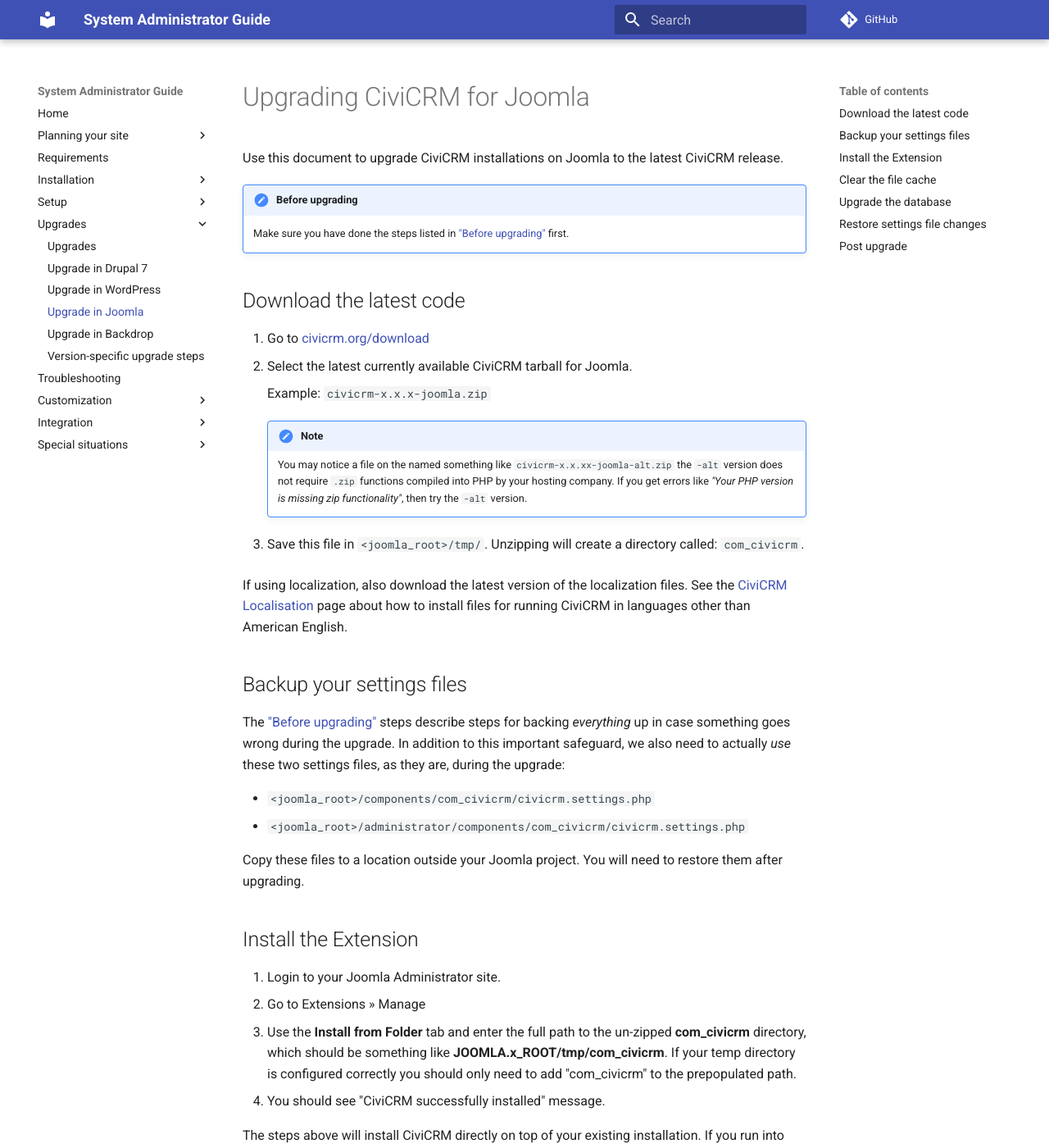
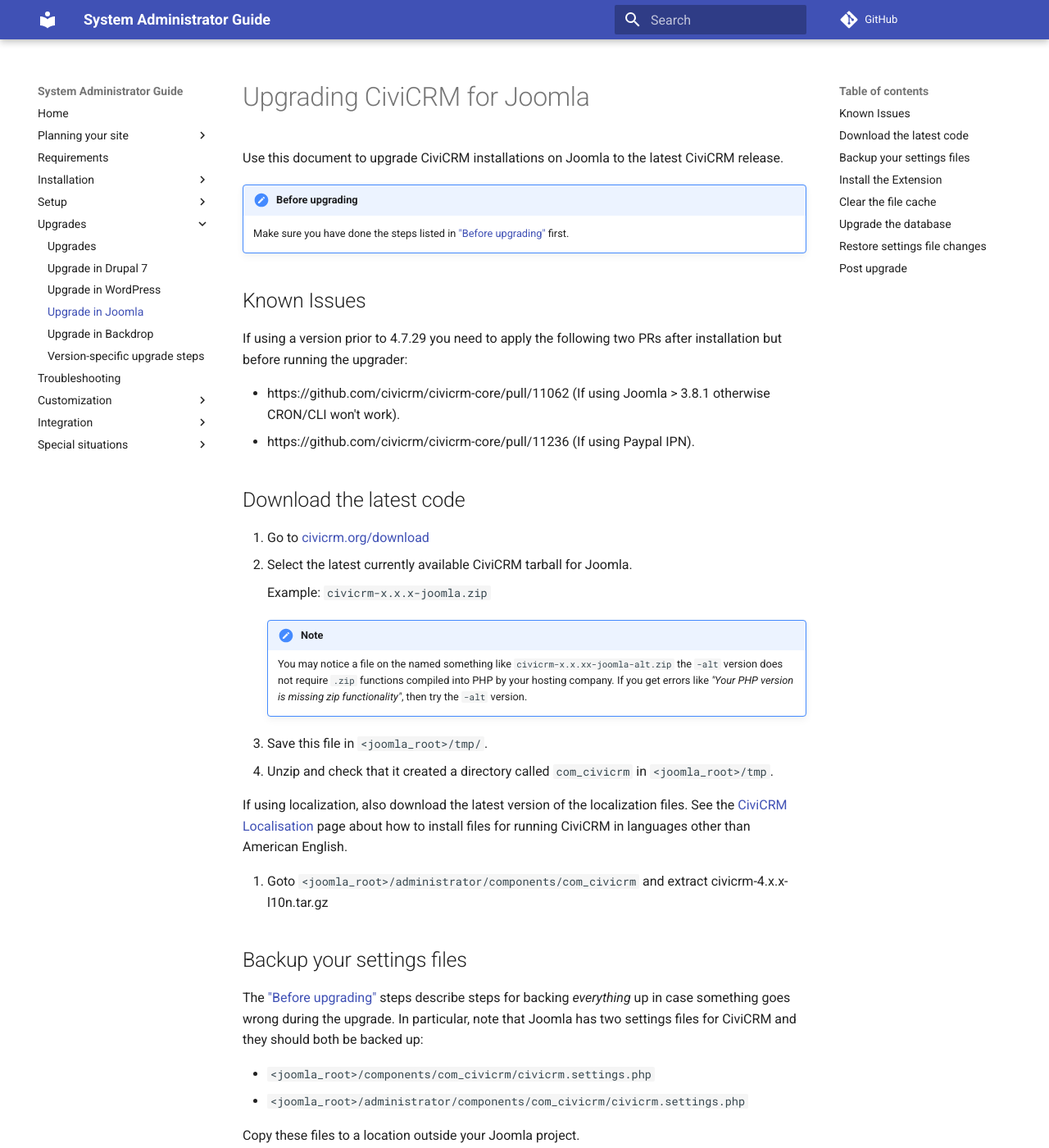
Before and after one commit to civicrm/civicrm-sysadmin-guide, an MkDocs documentation site: the page built from docs/upgrade/joomla.md, in a window 1280 px wide and 1400 px high. Shown: the whole window at 82% size. Built offline with MkDocs 1.6.1 and Material for MkDocs 9.7.7, drawn with Linux system fonts in a browser that asks for light colours; comment, search, counter and statistics services are not loaded; old or Windows-style settings are respelled for this version of MkDocs.

Commit message:
Minor adjustments to upgrade process
* Update upgrade process to match what is actually required.
* Add known issues as released versions of CiviCRM do not work properly prior to 4.7.29 and this seems the best place to flag this.

```diff
--- a/docs/upgrade/joomla.md
+++ b/docs/upgrade/joomla.md
@@ -4,6 +4,12 @@ Use this document to upgrade CiviCRM installations on Joomla to the latest CiviC
 
 !!! caution "Before upgrading"
     Make sure you have done the steps listed in ["Before upgrading"](/upgrade/index.md#before-upgrading) first.
+
+## Known Issues
+If using a version prior to 4.7.29 you need to apply the following two PRs after installation but before running the upgrader:
+
+* https://github.com/civicrm/civicrm-core/pull/11062 (If using Joomla > 3.8.1 otherwise CRON/CLI won't work).
+* https://github.com/civicrm/civicrm-core/pull/11236 (If using Paypal IPN).
 
 ## Download the latest code
 
@@ -15,18 +21,21 @@ Use this document to upgrade CiviCRM installations on Joomla to the latest CiviC
     !!! note
         You may notice a file on the named something like `civicrm-x.x.xx-joomla-alt.zip` the `-alt` version does not require `.zip` functions compiled into PHP by your hosting company. If you get errors like _"Your PHP version is missing zip functionality"_, then try the `-alt` version.
 
-1. Save this file in `<joomla_root>/tmp/`. Unzipping will create a directory called: `com_civicrm`.
+1. Save this file in `<joomla_root>/tmp/`.
+1. Unzip and check that it created a directory called `com_civicrm` in `<joomla_root>/tmp`.
 
 If using localization, also download the latest version of the localization files. See the [CiviCRM Localisation](https://wiki.civicrm.org/confluence/display/CRMDOC/i18n+Administrator%27s+Guide%3A+Using+CiviCRM+in+your+own+language) page about how to install files for running CiviCRM in languages other than American English.
 
+1. Goto `<joomla_root>/administrator/components/com_civicrm` and extract civicrm-4.x.x-l10n.tar.gz
+
 ## Backup your settings files
 
-The ["Before upgrading"](/upgrade/index.md#before-upgrading) steps describe steps for backing _everything_ up in case something goes wrong during the upgrade. In addition to this important safeguard, we also need to actually _use_ these two settings files, as they are, during the upgrade:
+The ["Before upgrading"](/upgrade/index.md#before-upgrading) steps describe steps for backing _everything_ up in case something goes wrong during the upgrade.  In particular, note that Joomla has two settings files for CiviCRM and they should both be backed up:
 
 * `<joomla_root>/components/com_civicrm/civicrm.settings.php`
 * `<joomla_root>/administrator/components/com_civicrm/civicrm.settings.php`
 
-Copy these files to a location outside your Joomla project. You will need to restore them after upgrading.
+Copy these files to a location outside your Joomla project.
 
 ## Install the Extension
 
```
